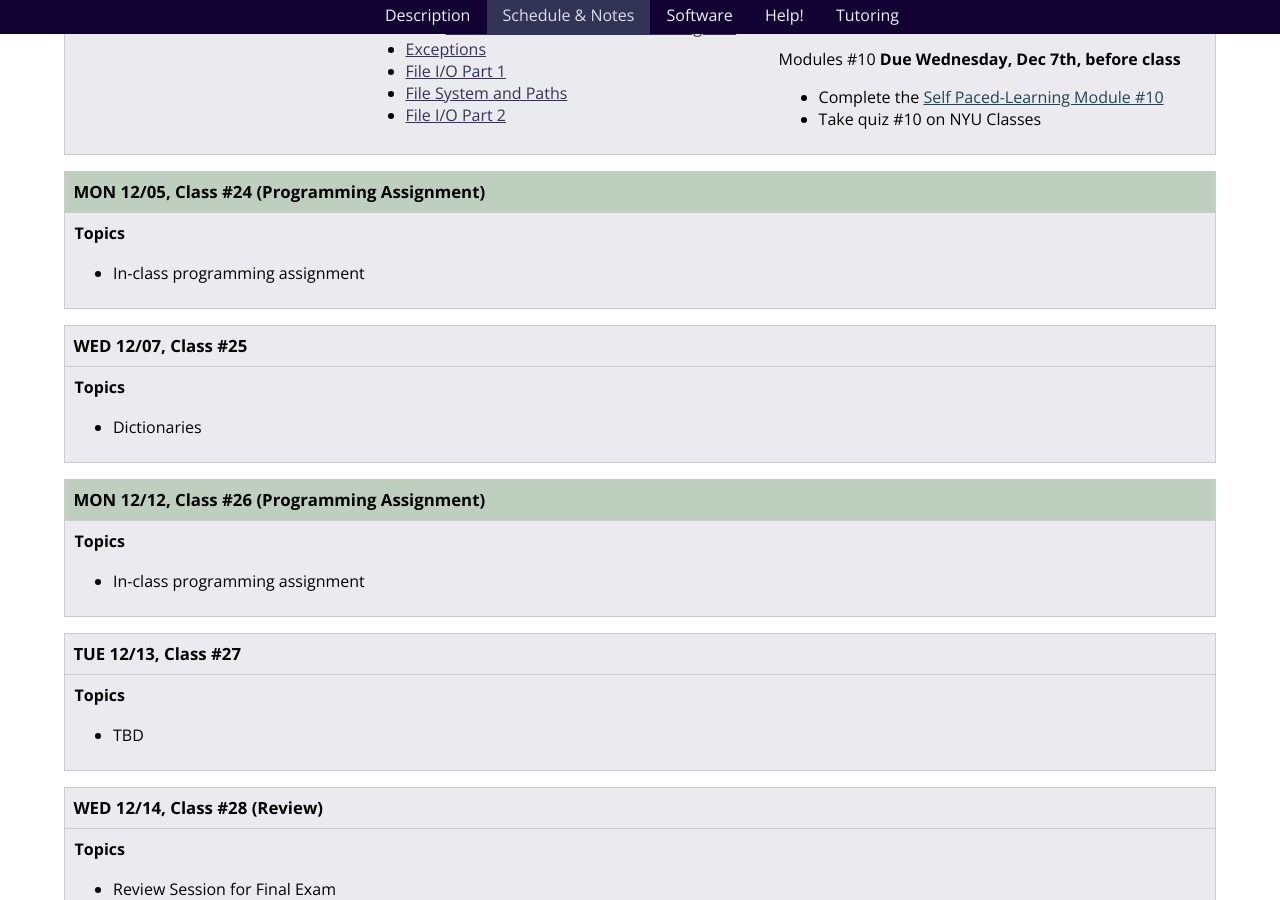
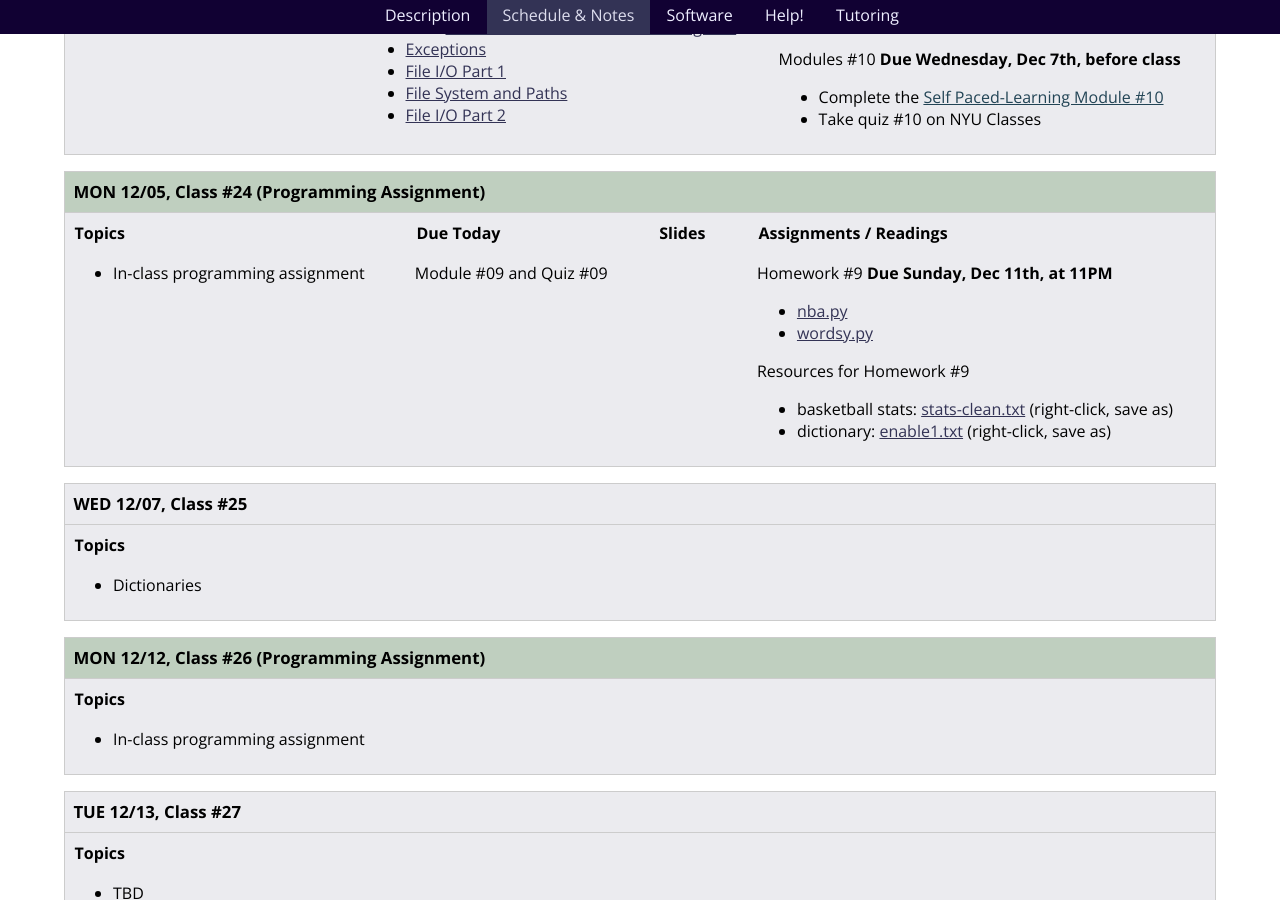
Before and after one commit to foureyes/csci-ua.0002-fall2016-008, a Jekyll site: the page built from schedule.markdown, in a window 1280 px wide and 900 px high, scrolled down 8416 px. Built offline with Jekyll 4.4.1, drawn with Linux system fonts in a browser that asks for light colours; some of the changed lines change nothing that is shown.

Commit message:
add class 24

```diff
--- a/_includes/classes/24/materials.markdown
+++ b/_includes/classes/24/materials.markdown
@@ -1,4 +1,3 @@
-{% comment %}
 <article class="due" markdown="block">
 #### Due Today
 
@@ -15,7 +14,7 @@ Module #09 and Quiz #09
 <article class="assignments" markdown="block">
 #### Assignments / Readings
 
-Homework #9 __Due Monday, Dec 7th, at 11PM__
+Homework #9 __Due Sunday, Dec 11th, at 11PM__
 
 * [nba.py](homework/hw09/nba.py)
 * [wordsy.py](homework/hw09/wordsy.py)
@@ -25,9 +24,5 @@ Resources for Homework #9
 * basketball stats: [stats-clean.txt](homework/hw09/stats-clean.txt) (right-click, save as)
 * dictionary: [enable1.txt](homework/hw09/enable1.txt) (right-click, save as)
 
-EXTRA CREDIT FOR MIDTERM
-
-* [battleship.py](homework/hw09/battleship.py)
 
 </article>
- {% endcomment %}
```
Also changed, not shown: 1 other file.
